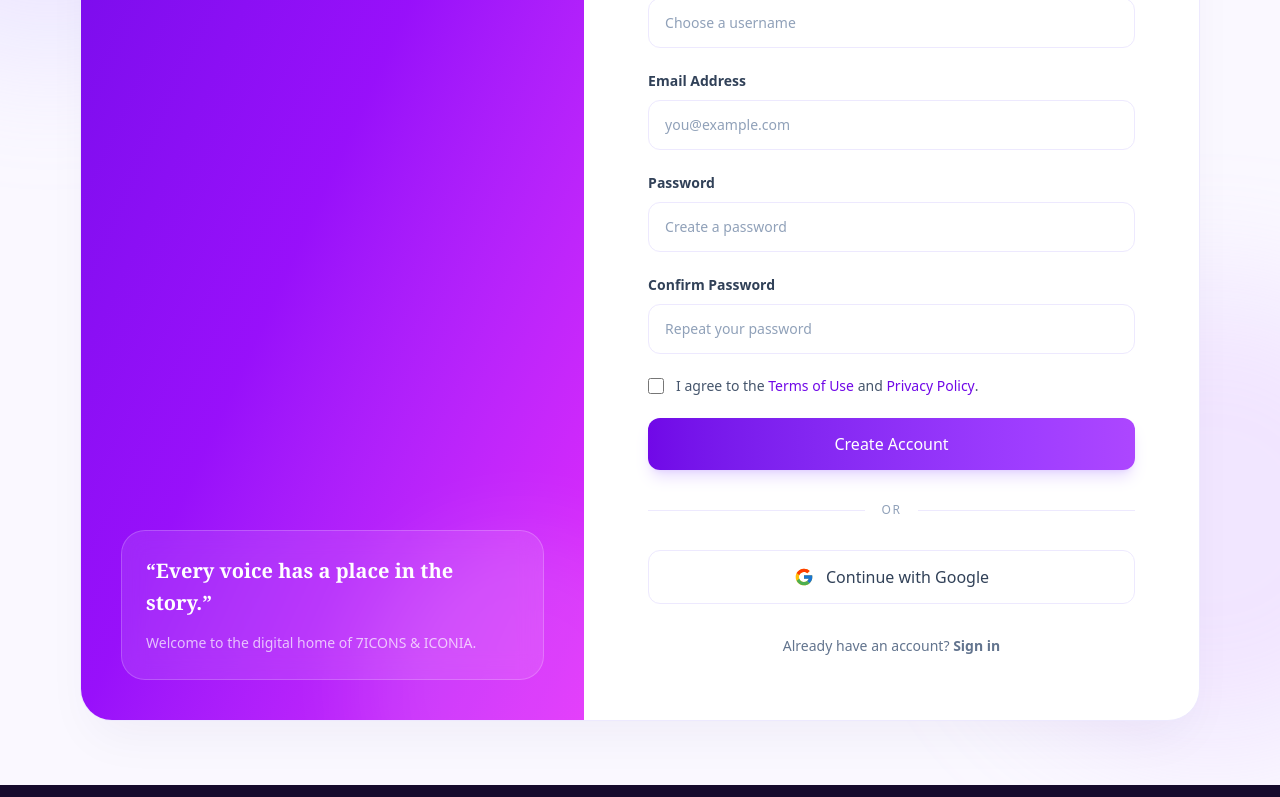
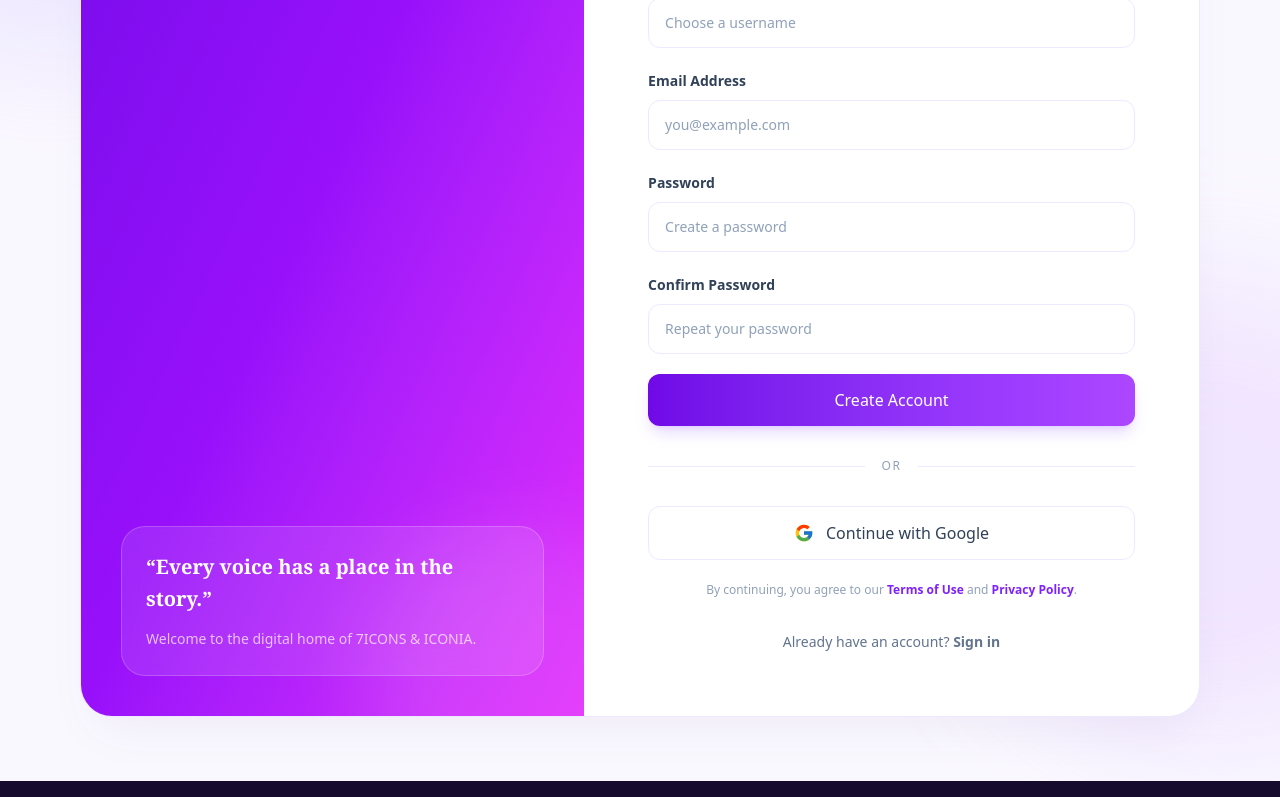
Before and after one commit to 7ICONS/7icons-web, a Next.js app: page /signup in a window 1280 px wide. Shown: the part 522-1319 px from the top of the page. Built offline with nearby package versions, Linux system fonts and the light colour scheme; no server answers.

Commit message:
refine signup consent and onboarding flow

```diff
--- a/src/app/onboarding/username/actions.ts
+++ b/src/app/onboarding/username/actions.ts
@@ -1,6 +1,5 @@
 "use server";
 
-import { revalidatePath } from "next/cache";
 import { redirect } from "next/navigation";
 
 import { createClient } from "@/lib/supabase/server";
@@ -17,6 +16,9 @@ export async function completeUsernameOnboarding(
   const usernamePattern =
     /^[a-z0-9_]{3,30}$/;
 
+  /**
+   * Username required
+   */
   if (!username) {
     redirect(
       `/onboarding/username?error=${encodeURIComponent(
@@ -25,6 +27,9 @@ export async function completeUsernameOnboarding(
     );
   }
 
+  /**
+   * Username format
+   */
   if (!usernamePattern.test(username)) {
     redirect(
       `/onboarding/username?error=${encodeURIComponent(
@@ -36,6 +41,9 @@ export async function completeUsernameOnboarding(
   const supabase =
     await createClient();
 
+  /**
+   * Verify authenticated user
+   */
   const {
     data: { user },
     error: userError,
@@ -45,8 +53,9 @@ export async function completeUsernameOnboarding(
     redirect("/login");
   }
 
-  /*
-   * Pastikan user memang masih membutuhkan onboarding.
+  /**
+   * Check whether onboarding is
+   * already complete.
    */
   const {
     data: currentProfile,
@@ -74,8 +83,8 @@ export async function completeUsernameOnboarding(
     redirect("/");
   }
 
-  /*
-   * Gunakan RPC yang sama dengan signup normal.
+  /**
+   * Check username availability
    */
   const {
     data: usernameExists,
@@ -108,6 +117,12 @@ export async function completeUsernameOnboarding(
     );
   }
 
+  /**
+   * Save username.
+   *
+   * public.profiles is the source of truth
+   * for the user's public account identity.
+   */
   const { error: updateError } =
     await supabase
       .from("profiles")
@@ -129,25 +144,11 @@ export async function completeUsernameOnboarding(
     );
   }
 
-  /*
-   * Sinkronkan ke Auth metadata juga.
-   * profiles tetap menjadi sumber utama.
+  /**
+   * Onboarding complete.
+   *
+   * Redirect immediately after the profile
+   * has been successfully updated.
    */
-  const { error: metadataError } =
-    await supabase.auth.updateUser({
-      data: {
-        username,
-      },
-    });
-
-  if (metadataError) {
-    console.error(
-      "Unable to sync username metadata:",
-      metadataError,
-    );
-  }
-
-  revalidatePath("/", "layout");
-
   redirect("/");
 }
--- a/src/app/signup/actions.ts
+++ b/src/app/signup/actions.ts
@@ -6,25 +6,31 @@ import { redirect } from "next/navigation";
 import { createClient } from "@/lib/supabase/server";
 
 export async function signUp(formData: FormData) {
-  const fullName = String(formData.get("fullName") ?? "").trim();
+  const fullName = String(
+    formData.get("fullName") ?? "",
+  ).trim();
 
-  const username = String(formData.get("username") ?? "")
+  const username = String(
+    formData.get("username") ?? "",
+  )
     .trim()
     .toLowerCase();
 
-  const email = String(formData.get("email") ?? "")
+  const email = String(
+    formData.get("email") ?? "",
+  )
     .trim()
     .toLowerCase();
 
-  const password = String(formData.get("password") ?? "");
+  const password = String(
+    formData.get("password") ?? "",
+  );
 
   const confirmPassword = String(
-    formData.get("confirmPassword") ?? ""
+    formData.get("confirmPassword") ?? "",
   );
 
-  const terms = formData.get("terms");
-
-  /*
+  /**
    * Required fields
    */
   if (
@@ -36,12 +42,12 @@ export async function signUp(formData: FormData) {
   ) {
     redirect(
       `/signup?error=${encodeURIComponent(
-        "Please complete all required fields."
-      )}`
+        "Please complete all required fields.",
+      )}`,
     );
   }
 
-  /*
+  /**
    * Username format
    *
    * Allowed:
@@ -50,78 +56,71 @@ export async function signUp(formData: FormData) {
    * - underscore
    * - 3–30 characters
    */
-  const usernamePattern = /^[a-z0-9_]{3,30}$/;
+  const usernamePattern =
+    /^[a-z0-9_]{3,30}$/;
 
   if (!usernamePattern.test(username)) {
     redirect(
       `/signup?error=${encodeURIComponent(
-        "Username must be 3–30 characters and can only contain letters, numbers, and underscores."
-      )}`
+        "Username must be 3–30 characters and can only contain letters, numbers, and underscores.",
+      )}`,
     );
   }
 
-  /*
+  /**
    * Password confirmation
    */
   if (password !== confirmPassword) {
     redirect(
       `/signup?error=${encodeURIComponent(
-        "Password and confirmation password do not match."
-      )}`
-    );
-  }
-
-  /*
-   * Terms
-   */
-  if (!terms) {
-    redirect(
-      `/signup?error=${encodeURIComponent(
-        "You must agree to the Terms of Use and Privacy Policy."
-      )}`
+        "Password and confirmation password do not match.",
+      )}`,
     );
   }
 
   const supabase = await createClient();
 
-  /*
+  /**
    * Check username availability
    */
   const {
     data: usernameExists,
     error: usernameCheckError,
-  } = await supabase.rpc("username_exists", {
+  } = await supabase.rpc(
+    "username_exists",
+    {
       candidate: username,
-  });
+    },
+  );
 
   if (usernameCheckError) {
     console.error(
       "Username availability check failed:",
-      usernameCheckError
+      usernameCheckError,
     );
 
     redirect(
       `/signup?error=${encodeURIComponent(
-        "Unable to check username availability. Please try again."
-      )}`
+        "Unable to check username availability. Please try again.",
+      )}`,
     );
   }
 
   if (usernameExists) {
     redirect(
       `/signup?error=${encodeURIComponent(
-        `Username "${username}" is already taken.`
-      )}`
+        `Username "${username}" is already taken.`,
+      )}`,
     );
   }
 
-  /*
+  /**
    * Create Supabase Auth user
    */
-  const { data, error } = await supabase.auth.signUp({
+  const { data, error } =
+    await supabase.auth.signUp({
       email,
       password,
-
       options: {
         data: {
           full_name: fullName,
@@ -131,25 +130,30 @@ export async function signUp(formData: FormData) {
     });
 
   if (error) {
-    console.error("Sign up error:", error);
+    console.error(
+      "Sign up error:",
+      error,
+    );
 
     redirect(
-      `/signup?error=${encodeURIComponent(error.message)}`
+      `/signup?error=${encodeURIComponent(
+        error.message,
+      )}`,
     );
   }
 
-  /*
+  /**
    * Email confirmation enabled
    */
   if (!data.session) {
     redirect(
       `/signup?success=${encodeURIComponent(
-        "Account created successfully. Please check your email to confirm your account before signing in."
-      )}`
+        "Account created successfully. Please check your email to confirm your account before signing in.",
+      )}`,
     );
   }
 
-  /*
+  /**
    * Email confirmation disabled
    */
   revalidatePath("/", "layout");
--- a/src/app/signup/page.tsx
+++ b/src/app/signup/page.tsx
@@ -132,7 +132,7 @@ export default async function SignUpPage({
                 </div>
               )}
 
-              {/* Form */}
+              {/* Email / Password Form */}
               <form
                 action={signUp}
                 className="mt-9 space-y-5"
@@ -237,35 +237,6 @@ export default async function SignUpPage({
                   />
                 </div>
 
-                {/* Terms */}
-                <label className="flex cursor-pointer items-start gap-3 text-sm leading-6 text-slate-600">
-                  <input
-                    name="terms"
-                    value="accepted"
-                    type="checkbox"
-                    required
-                    className="mt-1 h-4 w-4 shrink-0 rounded border-violet-200 accent-violet-700"
-                  />
-
-                  <span>
-                    I agree to the{" "}
-                    <button
-                      type="button"
-                      className="font-semibold text-violet-700 transition hover:text-violet-900"
-                    >
-                      Terms of Use
-                    </button>{" "}
-                    and{" "}
-                    <button
-                      type="button"
-                      className="font-semibold text-violet-700 transition hover:text-violet-900"
-                    >
-                      Privacy Policy
-                    </button>
-                    .
-                  </span>
-                </label>
-
                 {/* Create Account */}
                 <button
                   type="submit"
@@ -289,6 +260,19 @@ export default async function SignUpPage({
               {/* Google */}
               <GoogleAuthButton />
 
+              {/* Legal Agreement */}
+              <p className="mt-5 text-center text-xs leading-5 text-slate-400">
+                By continuing, you agree to our{" "}
+                <span className="font-semibold text-violet-600">
+                  Terms of Use
+                </span>{" "}
+                and{" "}
+                <span className="font-semibold text-violet-600">
+                  Privacy Policy
+                </span>
+                .
+              </p>
+
               {/* Login */}
               <p className="mt-8 text-center text-sm text-slate-500">
                 Already have an account?{" "}
```
Lines whose indentation alone changed are shown as unchanged.
